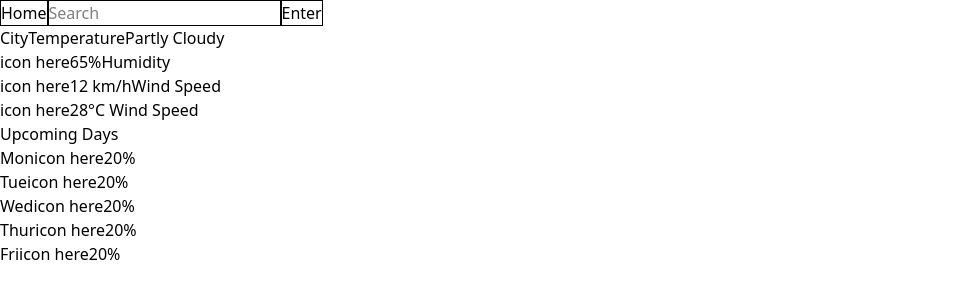
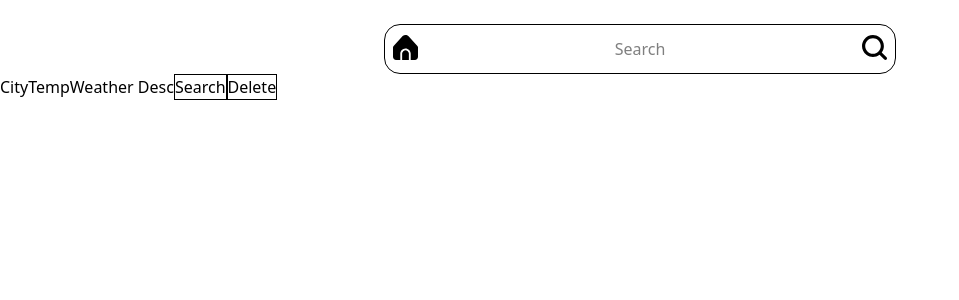
Before and after one commit to rowanvictor01/weather-app, a Vue app: page / in a window 1280 px wide. Shown: the top 300 px of the page, without its empty margins (0-959 px from the left). Built offline with nearby package versions, Linux system fonts and the light colour scheme.

Commit message:
Apply basic design on SearchBar component

```diff
--- a/src/App.vue
+++ b/src/App.vue
@@ -5,8 +5,8 @@ import HistoryList from "./components/HistoryList.vue";
 import WeatherResults from "./components/WeatherResults.vue";
 
 // data
-const currentView = ref("results"); // "home" or "results"
-const searchHistory = reactive([]); // array of objects
+const currentView = ref("home"); // "home" or "results"
+const searchHistory = reactive(["hi"]); // array of objects
 let currentWeather = reactive({}); // for the parsed .json object with .data as property
 const loading = ref();
 const error = ref();
--- a/src/components/SearchBar.vue
+++ b/src/components/SearchBar.vue
@@ -2,12 +2,28 @@
 
 <template>
   <section>
-    <form>
-      <button type="submit" class="border">Home</button>
+    <form
+      class="relative border rounded-2xl w-[clamp(296px,70%,512px)] mx-auto mt-6 text-center"
+    >
+      <button
+        type="submit"
+        class="absolute left-2 top-2.5 w-[clamp(15px,30%,25px)] h-[clamp(15px,30%,25px)]"
+      >
+        <img src="../assets/icons/home.svg" alt="home icon" />
+      </button>
 
-      <input type="text" placeholder="Search" class="border" />
+      <input
+        type="text"
+        placeholder="Search"
+        class="my-0 mx-auto w-[clamp(236px,30%,472px)] py-3 text-center"
+      />
 
-      <button type="submit" class="border">Enter</button>
+      <button
+        type="submit"
+        class="absolute right-2 top-2.5 w-[clamp(15px,30%,25px)] h-[clamp(15px,30%,25px)]"
+      >
+        <img src="../assets/icons/search.svg" alt="search icon" />
+      </button>
     </form>
   </section>
 </template>
```
Also changed, not shown: src/assets/icons/home.svg (added), src/assets/icons/search.svg (added).
